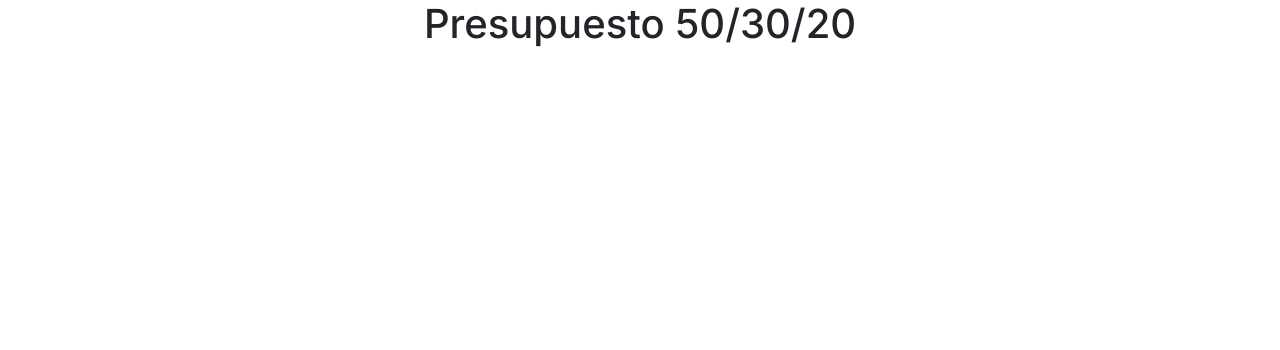
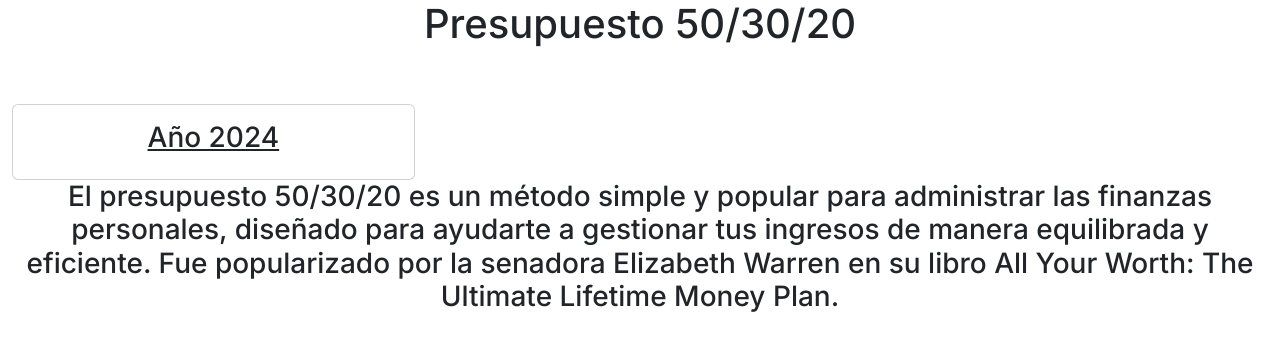
Before and after one commit to brandonruizmora/presupuesto503020, a Next.js app: page / in a window 1280 px wide. Shown: the top 350 px of the page. Built offline with nearby package versions, Linux system fonts and the light colour scheme.

Commit message:
Added buttons and page 'agregar'

```diff
--- a/app/(general)/layout.tsx
+++ b/app/(general)/layout.tsx
@@ -9,7 +9,7 @@ export default function General({
         <main className="container-fluid text-center">
             <div className="row">
                 <div className="col-12">
-                    <h1><Link className="navbar-brand" href="/presupuesto">Presupuesto 50/30/20</Link></h1>
+                    <h1><Link className="navbar-brand" href="/">Presupuesto 50/30/20</Link></h1>
                 </div>
                 {children}
             </div>
--- a/app/(general)/presupuesto/page.tsx
+++ b/app/(general)/presupuesto/page.tsx
@@ -3,6 +3,11 @@ import Link from "next/link";
 export default function presupuesto() {
   return (
     <div className="col-12">
+      <div className="row">
+        <div className="col-12 d-flex flex-row-reverse">
+          <Link href="/agregar" className="btn btn-primary">Agregar</Link>
+        </div>
+      </div>
       <div className="row">
         <div className="col-12 col-md-4">
           <h1>GRAFICA</h1>
--- a/app/page.tsx
+++ b/app/page.tsx
@@ -3,9 +3,23 @@ import Link from "next/link";
 export default function Home() {
   return (
     <main className="container-fluid text-center">
-      <div className="row">
+      <div className="row mb-5">
         <div className="col-12">
           <h1><Link className="navbar-brand" href="/presupuesto">Presupuesto 50/30/20</Link></h1>
+        </div>
+      </div>
+      <div className="row">
+        <div className="col-12 col-md-6 col-lg-4">
+          <Link className="card" href="/presupuesto">
+            <h3 className="card-body">Año 2024</h3>
+          </Link>
+        </div>
+        <div className="col-12">
+          <h3>
+            <p>El presupuesto 50/30/20 es un método simple y popular para administrar las finanzas personales,
+              diseñado para ayudarte a gestionar tus ingresos de manera equilibrada y eficiente.
+              Fue popularizado por la senadora Elizabeth Warren en su libro All Your Worth: The Ultimate Lifetime Money Plan.</p>
+          </h3>
         </div>
       </div>
     </main>
```
Also changed, not shown: app/(general)/agregar/page.tsx (added, +14 -0 lines), app/(general)/necesidades/page.tsx (+9 -0 lines).
